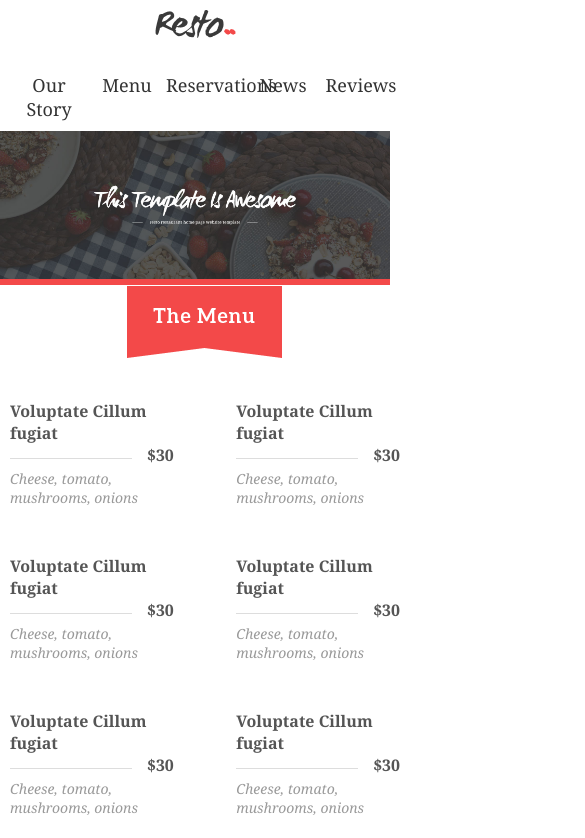
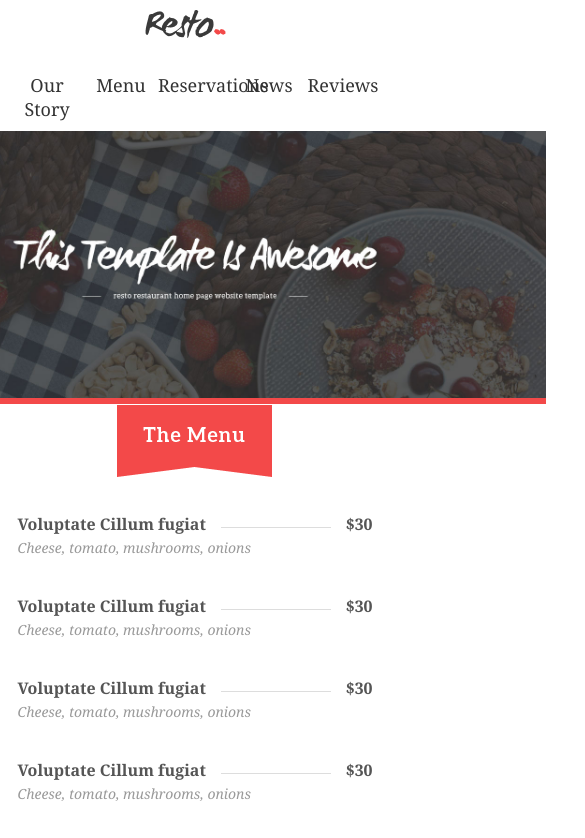
Before and after one commit to danjarosz/HTML-CSS-SASS, a website: page Responsive-Web-Design/index.html in a window 390 px wide. Shown: the top 838 px of the page, 585 px wide, since content can reach past the window. Drawn offline with Linux system fonts and the light colour scheme.

Commit message:
styles: mobile

```diff
--- a/Responsive-Web-Design/style.css
+++ b/Responsive-Web-Design/style.css
@@ -8,6 +8,7 @@ body {
   max-width: 1180px;
   padding: 0 10px;
   margin: 0 auto;
+  box-sizing: border-box;
 }
 
 h1.logo {
@@ -220,4 +221,24 @@ footer a {
 
 /* mobiles */
 @media screen and (max-width: 480px) {
+  #featured li {
+    width: 90%;
+    margin: 20px 5%;
+  }
+
+  footer ul {
+    width: 98%;
+  }
+
+  #home-menu li {
+    float: none;
+    width: 96%;
+    margin: 30px 2% !important;
+  }
+
+  #main-banner img {
+    width: 180%;
+    position: relative;
+    left: -40%;
+  }
 }
```
